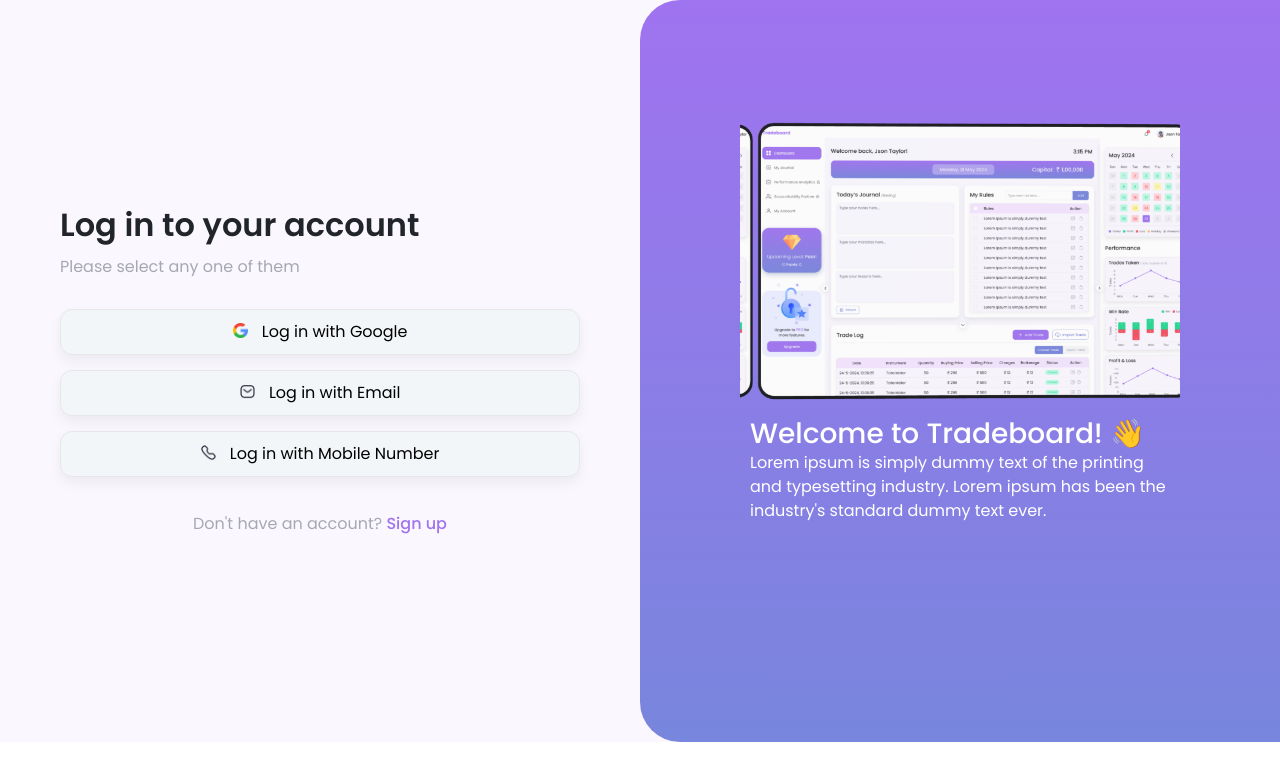
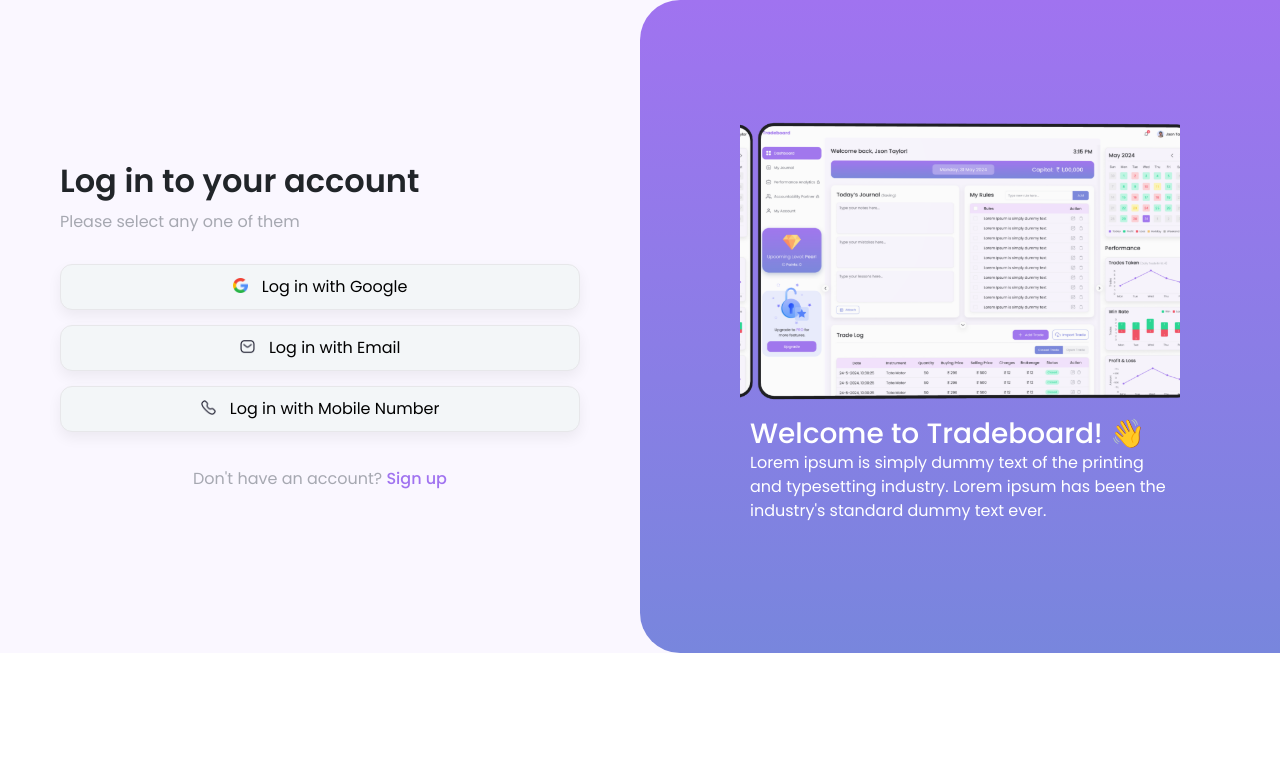
Before and after one commit to deosaurabhs/tradeboard, a React (Create React App) app: page /login in a window 1280 px wide. Shown: the top 780 px of the page. Built offline with nearby package versions, Linux system fonts and the light colour scheme.

Commit message:
Removed height in form.

```diff
--- a/src/components/Login/style.css
+++ b/src/components/Login/style.css
@@ -162,7 +162,6 @@
 
 #bg{
   background-color: #FAF7FF;
-  height: 742px;
 }
 
 /* //Email login// */
```
